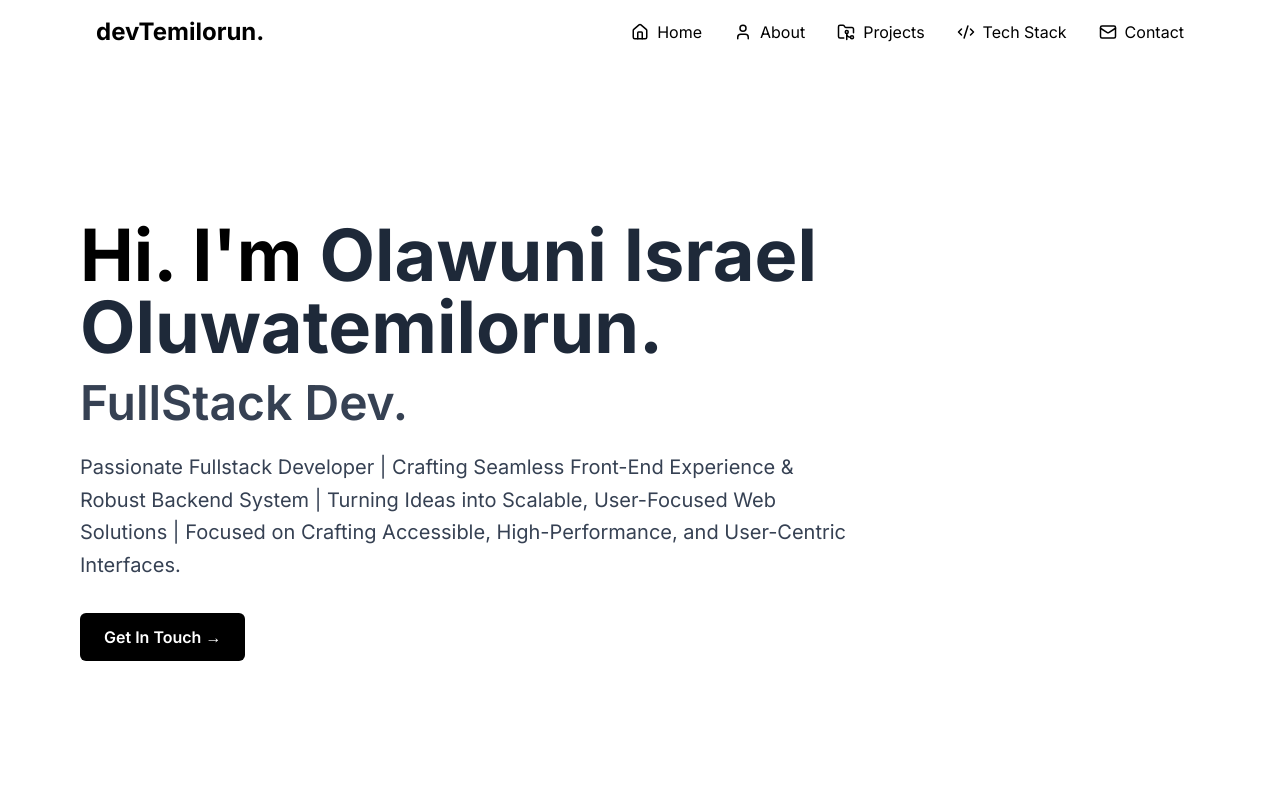
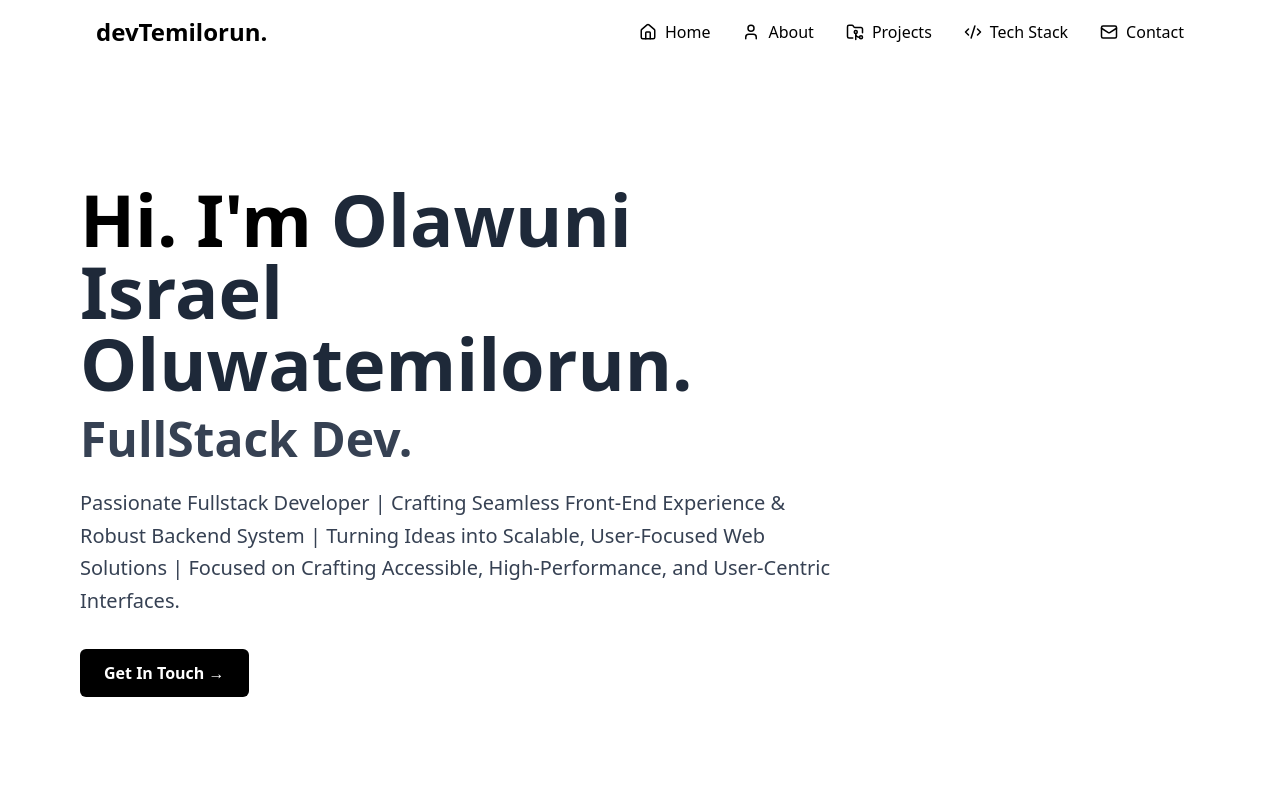
Before and after one commit to devTemilorun/portfolio-v2, a Next.js app: page / in a window 1280 px wide. Shown: the top 800 px of the page. Built offline with nearby package versions, Linux system fonts and the light colour scheme.

Commit message:
Updated the body font

```diff
--- a/app/globals.css
+++ b/app/globals.css
@@ -1,9 +1,15 @@
 @import "tailwindcss";
 
+
 :root {
-  --font-sans: var(--font-inter);
+  --font-mono: ui-monospace, SFMono-Regular, Menlo, Monaco, Consolas, "Liberation Mono", "Courier New", monospace;
+  --font-sans: ui-sans-serif, system-ui, sans-serif, "Apple Color Emoji", "Segoe UI Emoji", "Segoe UI Symbol", "Noto Color Emoji";
 }
 
 body {
-  font-family: var(--font-sans), system-ui, sans-serif;
+  font-family: var(--font-sans);
 }
+
+code, pre {
+  font-family: var(--font-mono);
+}
```
